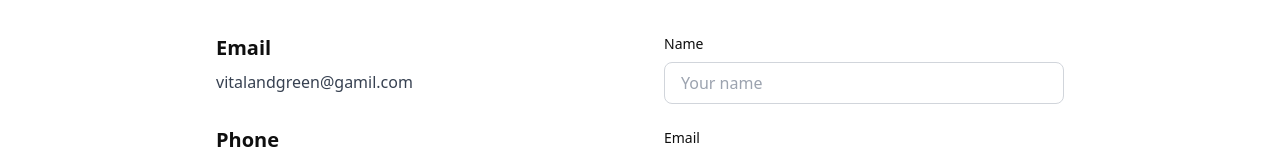
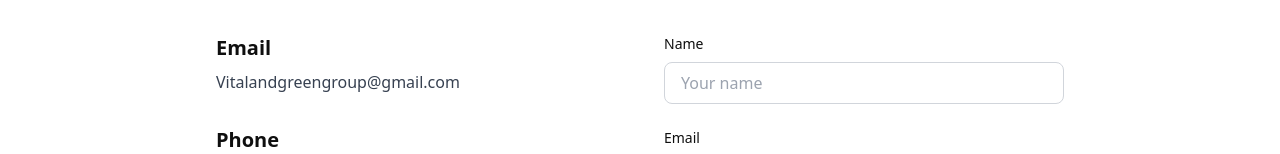
Before and after one commit to obedyakpa0-dev/VitalAndGreen, a React (Vite) app in the folder vital-green/: page /contact in a window 1280 px wide. Shown: the part 190-344 px from the top of the page. Built offline with nearby package versions, Linux system fonts and the light colour scheme; no server answers.

Commit message:
Updated email for contact

```diff
--- a/vital-green/src/pages/Contact.jsx
+++ b/vital-green/src/pages/Contact.jsx
@@ -63,7 +63,7 @@
             <div className="space-y-8">
               <div>
                 <h3 className="text-xl font-bold mb-2">Email</h3>
-                <p className="text-gray-700">vitalandgreen@gamil.com</p>
+                <p className="text-gray-700">Vitalandgreengroup@gmail.com</p>
               </div>
               <div>
                 <h3 className="text-xl font-bold mb-2">Phone</h3>
```
